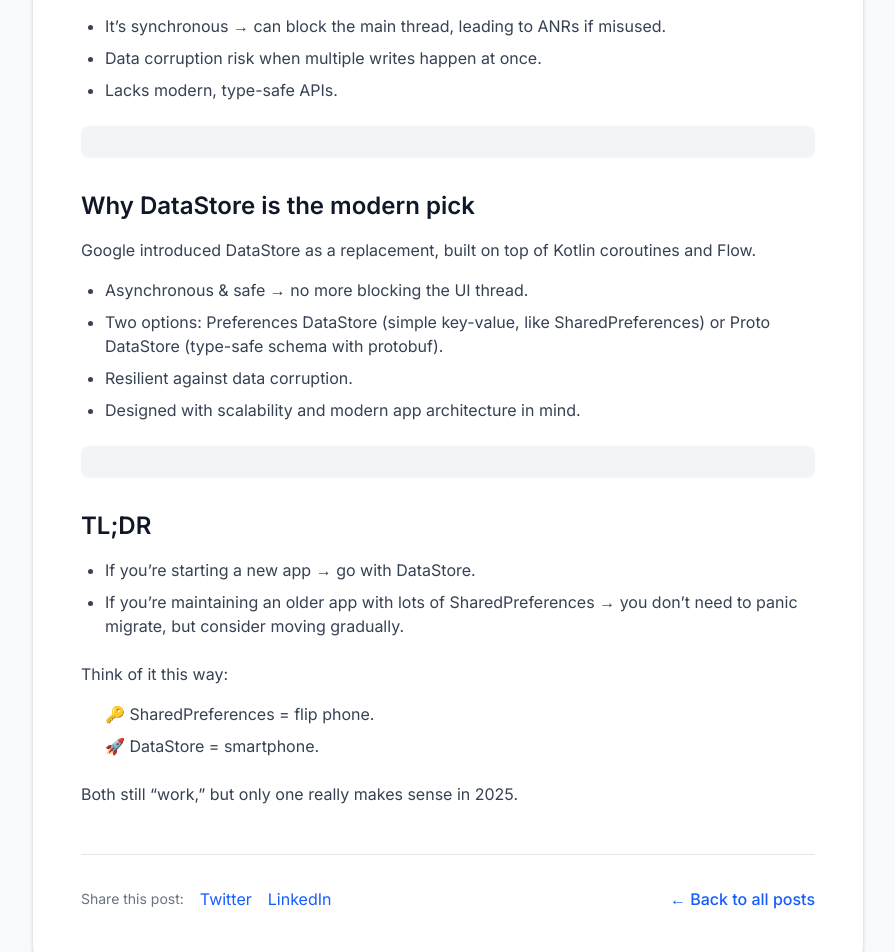
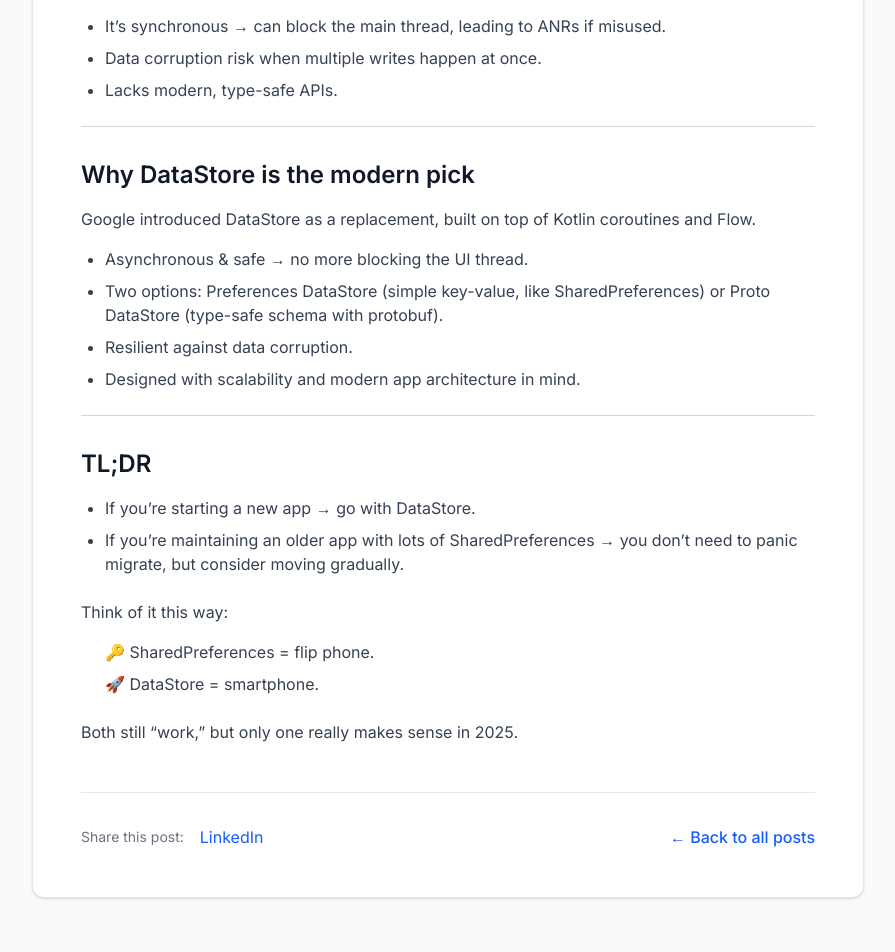
Before and after one commit to djain2405/mobile-with-me-blog, a Next.js app: page /posts/shared-preferences-datastore in a window 1280 px wide. Shown: the part 540-1492 px from the top of the page, without its empty margins (192-1087 px from the left). Built offline with nearby package versions, Linux system fonts and the light colour scheme.

Commit message:
linkedin sharing functionality

```diff
--- a/src/app/posts/react-native-performance/page.tsx
+++ b/src/app/posts/react-native-performance/page.tsx
@@ -1,6 +1,13 @@
+'use client'
 import Link from 'next/link'
 
 export default function ReactNativePerformancePost() {
+  const handleLinkedInShare = () => {
+    const postUrl = window.location.href
+    const linkedInUrl = `https://www.linkedin.com/feed/?shareActive=true&text=5%20React%20Native%20Performance%20Tips%20That%20Actually%20Work%20${encodeURIComponent(postUrl)}`
+    window.open(linkedInUrl, '_blank', 'width=600,height=400')
+  }
+
   return (
     <div className="min-h-screen bg-gray-50">
       {/* Header */}
@@ -160,8 +167,7 @@
             <div className="flex flex-col sm:flex-row justify-between items-start sm:items-center gap-4">
               <div className="flex items-center space-x-4">
                 <span className="text-sm text-gray-500">Share this post:</span>
-                <button className="text-blue-600 hover:text-blue-700">Twitter</button>
-                <button className="text-blue-600 hover:text-blue-700">LinkedIn</button>
+                <button onClick={handleLinkedInShare} className="text-blue-600 hover:text-blue-700 transition-colors">LinkedIn</button>
               </div>
               <Link
                 href="/"
--- a/src/app/posts/shared-preferences-datastore/page.tsx
+++ b/src/app/posts/shared-preferences-datastore/page.tsx
@@ -1,6 +1,13 @@
+'use client'
 import Link from 'next/link'
 
 export default function SharedPreferencesDataStorePost() {
+  const handleLinkedInShare = () => {
+    const postUrl = window.location.href
+    const linkedInUrl = `https://www.linkedin.com/feed/?shareActive=true&text=SharedPreferences%20vs%20DataStore%3A%20Which%20Should%20You%20Use%3F%20${encodeURIComponent(postUrl)}`
+    window.open(linkedInUrl, '_blank', 'width=600,height=400')
+  }
+
   return (
     <div className="min-h-screen bg-gray-50">
       {/* Header */}
@@ -59,10 +66,7 @@
               <li>Lacks modern, type-safe APIs.</li>
             </ul>
 
-            <div className="bg-gray-100 rounded-lg p-4 mb-6">
-              <pre className="text-sm text-gray-800 overflow-x-auto">
-              </pre>
-            </div>
+            <div className="border-t border-gray-300 my-6"></div>
 
             <h2 className="text-2xl font-semibold text-gray-900 mt-8 mb-4">Why DataStore is the modern pick</h2>
             <p className="text-gray-700 mb-4">
@@ -75,10 +79,7 @@
               <li>Designed with scalability and modern app architecture in mind.</li>
             </ul>
 
-            <div className="bg-gray-100 rounded-lg p-4 mb-6">
-              <pre className="text-sm text-gray-800 overflow-x-auto">
-              </pre>
-            </div>
+            <div className="border-t border-gray-300 my-6"></div>
 
             <h2 className="text-2xl font-semibold text-gray-900 mt-8 mb-4">TL;DR</h2>
             {/* <p className="text-gray-700 mb-4">
@@ -107,8 +108,7 @@
             <div className="flex flex-col sm:flex-row justify-between items-start sm:items-center gap-4">
               <div className="flex items-center space-x-4">
                 <span className="text-sm text-gray-500">Share this post:</span>
-                <button className="text-blue-600 hover:text-blue-700">Twitter</button>
-                <button className="text-blue-600 hover:text-blue-700">LinkedIn</button>
+                <button onClick={handleLinkedInShare} className="text-blue-600 hover:text-blue-700 transition-colors">LinkedIn</button>
               </div>
               <Link
                 href="/"
```
